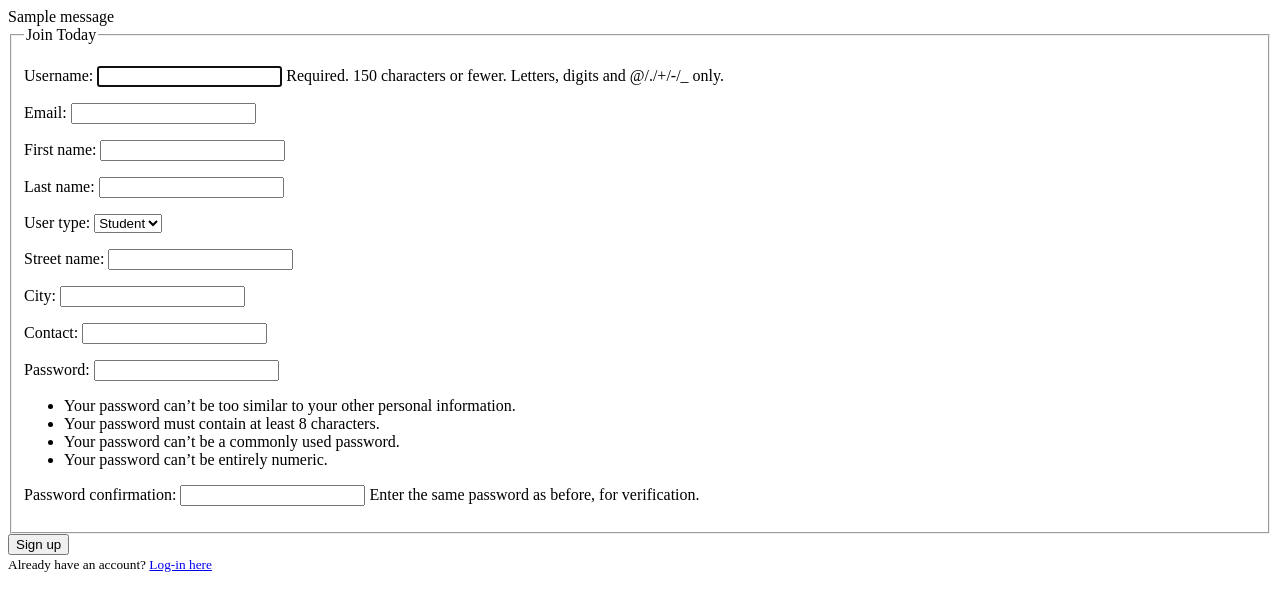
After one commit to LienLeinad/CS122_Project, a Django app: page /register/ in a window 1280 px wide. The commit adds this page. Shown: the top 611 px of the page. Run offline with Django 3.2, Linux system fonts and the light colour scheme; tables that the repository leaves empty hold one stand-in row (values such as "Sample post"); one stand-in notice (Sample message) is shown; parts of the project's set-up code (start-up, migrations or seed data) failed here and were passed over.

Commit message:
created new registration/login/logout system

```diff
--- a/Noodle/settings.py
+++ b/Noodle/settings.py
@@ -119,3 +119,5 @@ USE_TZ = True
 # https://docs.djangoproject.com/en/2.0/howto/static-files/
 
 STATIC_URL = '/static/'
+LOGIN_REDIRECT_URL = 'index'
+AUTH_USER_MODEL = 'my_app.CustomUser'
--- a/Noodle/urls.py
+++ b/Noodle/urls.py
@@ -16,8 +16,12 @@ Including another URLconf
 from django.contrib import admin
 from django.urls import path
 from my_app import views
-
+from django.contrib.auth.views import login
+from django.contrib.auth import views as auth_views
 urlpatterns = [
     path('admin/', admin.site.urls),
-    path('', views.index )
-]
+    path('index/', views.index, name = 'index' ),
+    path('register/', views.register, name = 'register'),
+    path('', auth_views.LoginView.as_view(template_name = 'login.html'), name = 'login'),
+    path('logout/', auth_views.LogoutView.as_view(template_name = 'logout.html'), name = 'logout'),
+ ]
--- /dev/null
+++ b/my_app/forms.py
@@ -0,0 +1,24 @@
+from django import forms
+from django.contrib.auth.models import User
+from django.contrib.auth.forms import UserCreationForm
+from .models import CustomUser
+
+class UserRegisterForm(UserCreationForm):
+    email = forms.EmailField(required = False)
+    STUDENT = 'ST'
+    TUTOR = 'TU'
+    USER_TYPES = [
+        (STUDENT,'Student'),
+        (TUTOR,'Tutor')
+    ]
+    first_name = forms.CharField(max_length=30)
+    last_name = forms.CharField(max_length=30)
+
+    street_name = forms.CharField(max_length=30)
+    city = forms.CharField(max_length= 40)
+    contact = forms.CharField(max_length=11)
+
+    user_type = forms.ChoiceField(choices = USER_TYPES)
+    class Meta :
+        model = CustomUser
+        fields = ['username', 'email','first_name','last_name','user_type','street_name','city','contact', 'password1', 'password2']
--- a/my_app/models.py
+++ b/my_app/models.py
@@ -1,4 +1,7 @@
 from django.db import models
+from django.contrib.auth.models import User,AbstractUser
+from django.db.models.signals import post_save
+from django.dispatch import receiver
 
 # Create your models here.
 class SampleModel (models.Model):
@@ -7,3 +10,64 @@ class SampleModel (models.Model):
     age = models.IntegerField
     def __str__(self):
         return str(self.first_name)
+
+class CustomUser(AbstractUser):
+    STUDENT = 'ST'
+    TUTOR = 'TU'
+    USER_TYPES = (
+        (STUDENT,'Student'),
+        (TUTOR,'Tutor')
+    )
+    user_type = models.CharField(
+        max_length = 2,
+        choices = USER_TYPES,
+        default = TUTOR
+    )
+    street_name = models.CharField(
+        max_length = 30
+    )
+    city = models.CharField(
+        max_length = 40
+    )
+    contact = models.CharField(
+        max_length = 11
+    )
+
+
+
+# class UserModel (models.Model):
+#     STUDENT = 'ST'
+#     TUTOR = 'TU'
+
+#     USER_TYPES = (
+#         (STUDENT,'Student'),
+#         (TUTOR,'Tutor'),
+#     )
+#     user_type = models.CharField(
+#         max_length = 2,
+#         choices = USER_TYPES,
+#         default = TUTOR,
+#     )
+#     user_ID = models.CharField(
+#         max_length = 10,
+#     )
+#     first_name = models.CharField(
+#         max_length = 40,
+#     )
+#     middle_initial = models.CharField(
+#         max_length = 40,
+#     )
+#     last_name = models.CharField(
+#         max_length = 40,
+#     )
+#     # username = models.CharField(
+#     #     max_length = 40,
+#     #     unique = True,
+#     #     editable = False,
+#     # )
+#     email = models.EmailField(
+#         max_length = 40,
+#     )
+#     contact = models.CharField(
+#         max_length = 11,
+#     )
--- a/my_app/views.py
+++ b/my_app/views.py
@@ -1,9 +1,43 @@
-from django.shortcuts import render
+from django.shortcuts import render,redirect
 from django.http import HttpResponse
 from .models import SampleModel
+from django.contrib import messages
+from .forms import UserRegisterForm
 # Create your views here.
 def index(request):
     name_list = SampleModel.objects.all()
 
     context = {'name_list':name_list,}
     return render(request, 'template.html',context)
+
+
+def register(request):
+    if request.method == "POST":
+        form = UserRegisterForm(request.POST)
+        if form.is_valid():
+            print('form is valid')
+            form.save()
+            username = form.cleaned_data.get('username')
+            messages.success(request,f'Account Created for {username}! go ahead and log in!')
+            return redirect('login')
+    else:
+        form = UserRegisterForm()
+    context = {'form':form,}
+    return render(request,'register.html', context)
+
+# def login(request):
+#     user_list = UserModel.objects.all()
+#     context = {'user_list':user_list}
+#     return render(request,'login.html',context)
+
+# def user_page(request, user_type, UserID):
+#     User = UserModel.objects.get(UserID = UserID)
+#     if
+
+
+# def user_page(request):
+#     # User = UserModel.objects.get(user_ID = user_ID)
+#     # first_name = User.first_name
+#     # last_name = User.last_name
+#     # context = {'first_name':first_name, 'last_name':last_name}
+#     return render(request, 'tutorProfile_tutor.html')
--- /dev/null
+++ b/template/register.html
@@ -0,0 +1,31 @@
+<!DOCTYPE html>
+<html>
+<head>
+</head>
+<body>
+    {% if messages %}
+        {% for message in messages %}
+            <div class = "alert alert-{{ message.tags }}">
+                {{ message }}
+            </div>
+        {% endfor %}
+    {% endif %}
+    <div class = "content-section">
+        <form method = "POST">
+            {% csrf_token %}
+            <fieldset class = "form-group">
+                <legend class = "border-bottom mb-4"> Join Today</legend>
+                {{ form.as_p }}
+            </fieldset>
+            <div class = "form-group">
+                <button class = "btn btn-outline-info" type="submit">Sign up</button>
+            </div>
+        </form>
+        <div class = "border-top pt-3">
+            <small class = "text-muted">
+                Already have an account? <a class = "ml-2"href ="{% url 'login' %}">Log-in here</a>
+            </small>
+        </div>
+    </div>
+</body>
+</html>
```
Also changed, not shown: my_app/admin.py (+6 -2 lines), my_app/static/my_app/tutorProfile-style.css (added, +77 -0 lines), template/login.html (added, +42 -0 lines), template/logout.html (added, +23 -0 lines), template/template.html (+11 -6 lines), template/tutorProfile_tutor.html (added, +38 -0 lines), db.sqlite3 (deleted), my_app/migrations/0001_initial.py (deleted).
